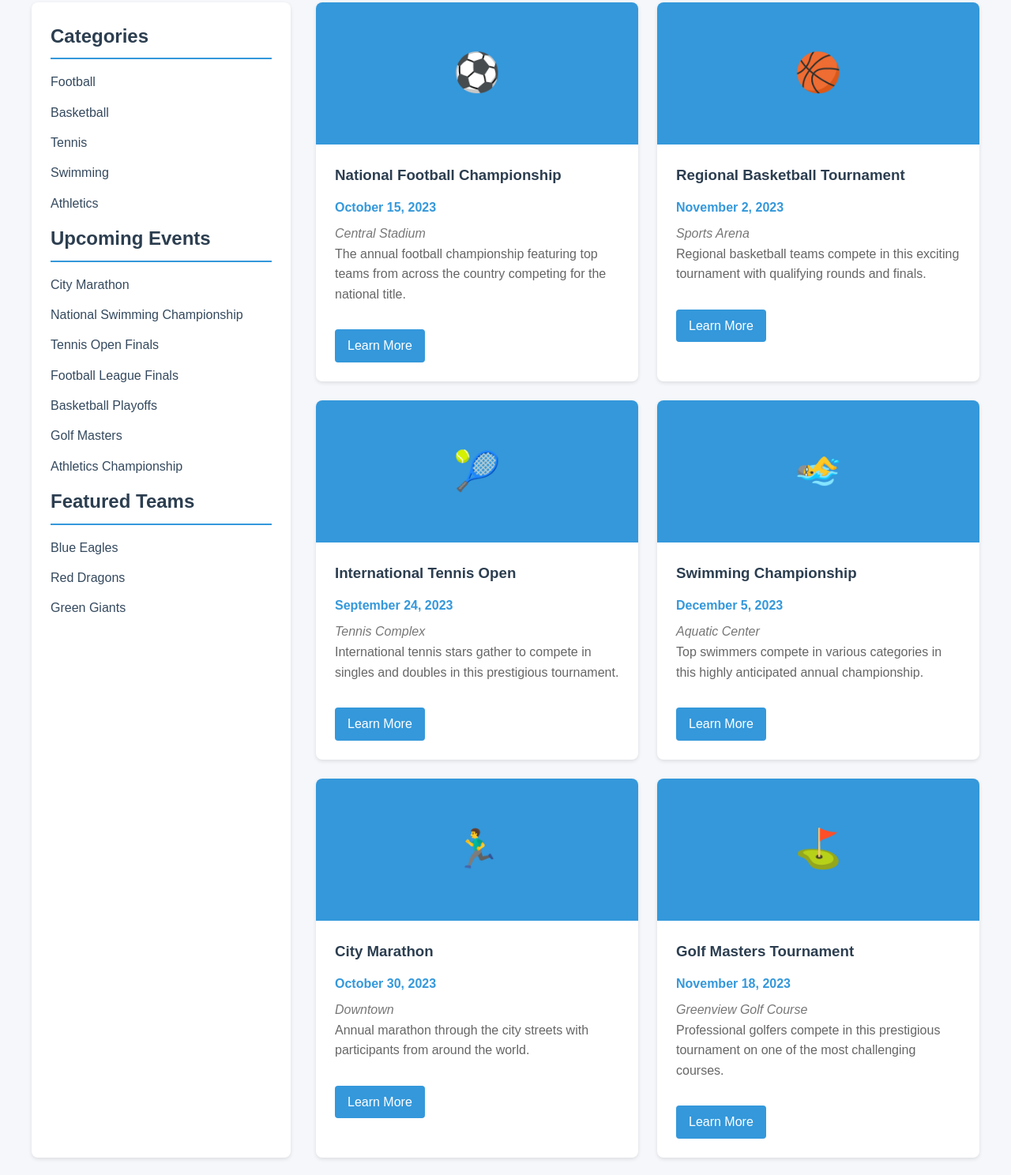
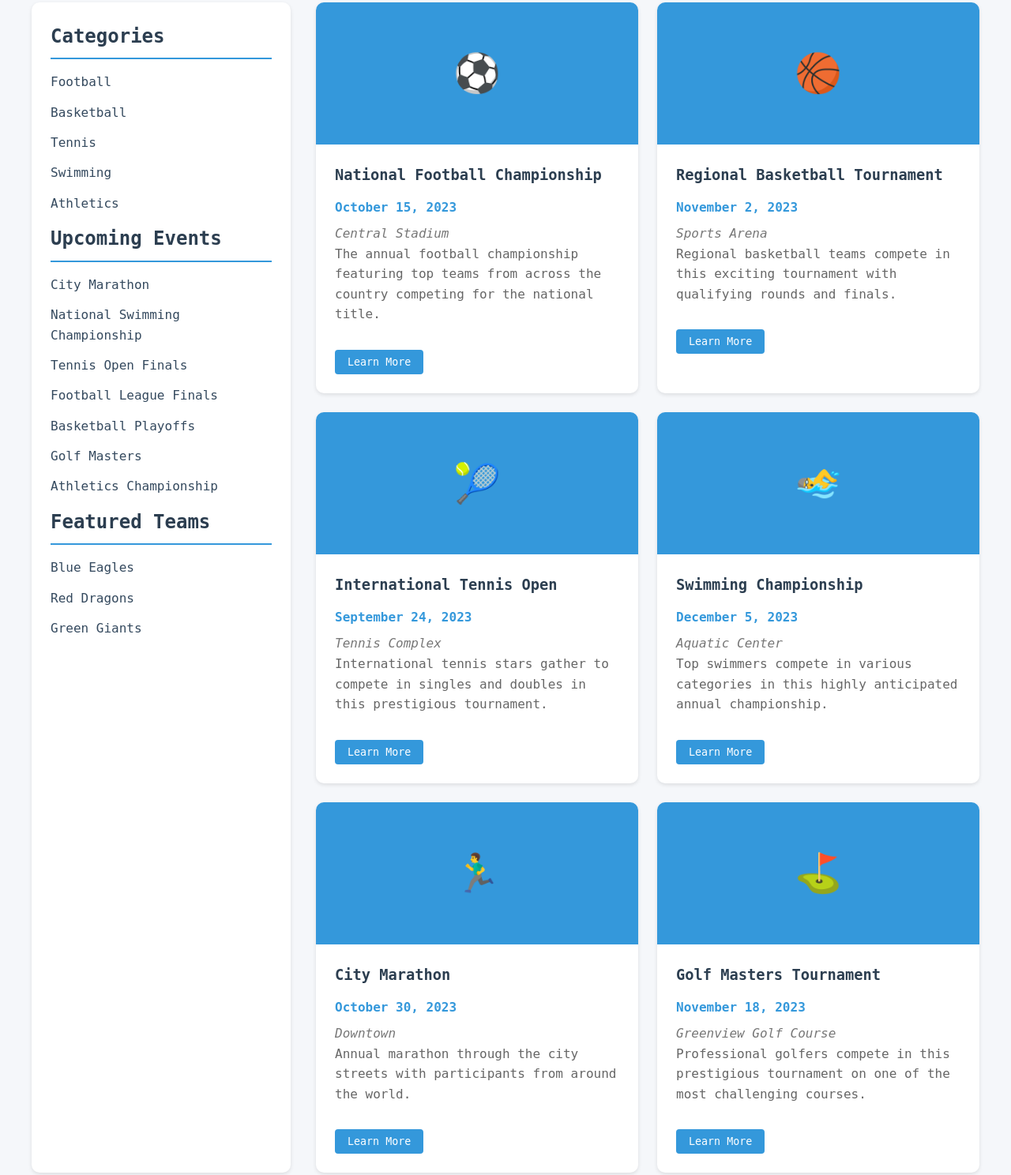
Before and after one commit to antonino2306/webp, a plain HTML site: page index.html in a window 1280 px wide. Shown: the part 170-1658 px from the top of the page at 79% size. Drawn offline with Linux system fonts and the light colour scheme.

Commit message:
Modifche allo stile dei bottoni

```diff
--- a/index.html
+++ b/index.html
@@ -59,7 +59,7 @@
                         <span class="date">October 15, 2023</span>
                         <span class="location">Central Stadium</span>
                         <p>The annual football championship featuring top teams from across the country competing for the national title.</p>
-                        <a href="#" class="btn">Learn More</a>
+                        <button class="btn">Learn More</button>
                     </div>
                 </div>
 
@@ -70,7 +70,7 @@
                         <span class="date">November 2, 2023</span>
                         <span class="location">Sports Arena</span>
                         <p>Regional basketball teams compete in this exciting tournament with qualifying rounds and finals.</p>
-                        <a href="#" class="btn">Learn More</a>
+                        <button class="btn">Learn More</button>
                     </div>
                 </div>
 
@@ -81,7 +81,7 @@
                         <span class="date">September 24, 2023</span>
                         <span class="location">Tennis Complex</span>
                         <p>International tennis stars gather to compete in singles and doubles in this prestigious tournament.</p>
-                        <a href="#" class="btn">Learn More</a>
+                        <button class="btn">Learn More</button>
                     </div>
                 </div>
 
@@ -92,7 +92,7 @@
                         <span class="date">December 5, 2023</span>
                         <span class="location">Aquatic Center</span>
                         <p>Top swimmers compete in various categories in this highly anticipated annual championship.</p>
-                        <a href="#" class="btn">Learn More</a>
+                        <button class="btn">Learn More</button>
                     </div>
                 </div>
 
@@ -103,7 +103,7 @@
                         <span class="date">October 30, 2023</span>
                         <span class="location">Downtown</span>
                         <p>Annual marathon through the city streets with participants from around the world.</p>
-                        <a href="#" class="btn">Learn More</a>
+                        <button class="btn">Learn More</button>
                     </div>
                 </div>
 
@@ -114,7 +114,7 @@
                         <span class="date">November 18, 2023</span>
                         <span class="location">Greenview Golf Course</span>
                         <p>Professional golfers compete in this prestigious tournament on one of the most challenging courses.</p>
-                        <a href="#" class="btn">Learn More</a>
+                        <button class="btn">Learn More</button>
                     </div>
                 </div>
             </div>
--- a/style.css
+++ b/style.css
@@ -3,14 +3,14 @@
   --secondary-color: #3498db;
   --accent-color: #34495e;
   --light-color: #ecf0f1;
-  --border-radius: 8px;
+  --border-radius: 10px;
 }
 
 * {
   margin: 0;
   padding: 0;
   box-sizing: border-box;
-  font-family: "Arial", sans-serif;
+  font-family: "Monospace", sans-serif;
 }
 
 body {
@@ -157,6 +157,7 @@ main {
   text-decoration: none;
   margin-top: 1rem;
   transition: background-color 0.3s ease;
+  border: none;
 }
 
 .btn:hover {
```
